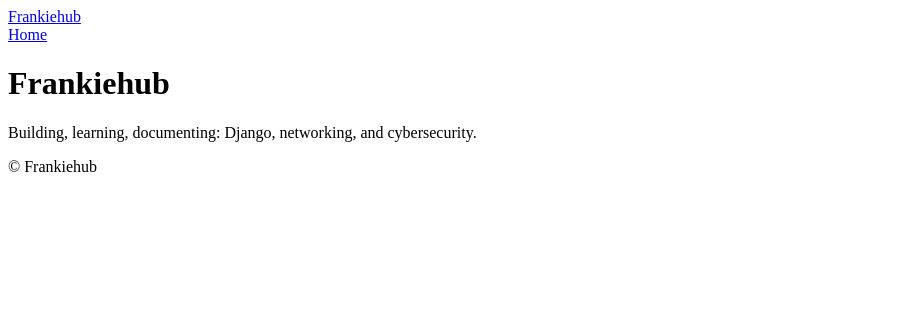
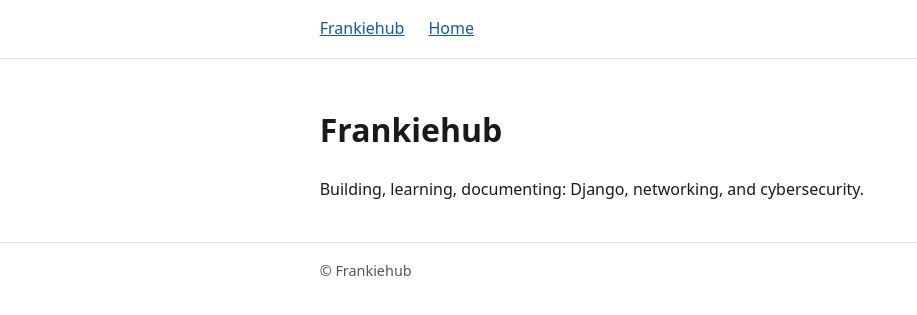
Before and after one commit to frenkiegithua/Frankiehub, a Django app: page / in a window 1280 px wide. Shown: the top 315 px of the page, without its empty margins (0-917 px from the left). Run offline with Django 4.2, Linux system fonts and the light colour scheme.

Commit message:
feat: add base stylesheet and page layout

```diff
--- a/frankiehub/settings.py
+++ b/frankiehub/settings.py
@@ -119,6 +119,7 @@ USE_TZ = True
 # https://docs.djangoproject.com/en/4.2/howto/static-files/
 
 STATIC_URL = 'static/'
+STATICFILES_DIRS = [BASE_DIR / 'static']
 
 # Default primary key field type
 # https://docs.djangoproject.com/en/4.2/ref/settings/#default-auto-field
--- /dev/null
+++ b/static/style.css
@@ -0,0 +1,56 @@
+/* Frankiehub base styles: readable, fast, no frills */
+
+:root {
+  --text: #1a1a1a;
+  --bg: #ffffff;
+  --muted: #555555;
+  --link: #0b5cad;
+  --border: #dddddd;
+}
+
+body {
+  font-family: system-ui, -apple-system, "Segoe UI", Roboto, sans-serif;
+  line-height: 1.6;
+  color: var(--text);
+  background: var(--bg);
+  margin: 0;
+}
+
+.container {
+  max-width: 70ch;
+  margin: 0 auto;
+  padding: 0 1rem;
+}
+
+a {
+  color: var(--link);
+}
+
+header {
+  border-bottom: 1px solid var(--border);
+  padding: 1rem 0;
+}
+
+header .container {
+  display: flex;
+  flex-wrap: wrap;
+  justify-content: flex-start;
+  align-items: center;
+  gap: 0.5rem 1.5rem;
+}
+
+
+main {
+  padding: 1.5rem 0;
+}
+
+footer {
+  border-top: 1px solid var(--border);
+  color: var(--muted);
+  padding: 1rem 0;
+}
+
+footer p {
+  margin: 0;
+  font-size: 0.9rem;
+}
--- a/templates/base.html
+++ b/templates/base.html
@@ -1,24 +1,32 @@
+{% load static %}
 <!DOCTYPE html>
 <html lang="en">
 <head>
     <meta charset="utf-8">
     <meta name="viewport" content="width=device-width, initial-scale=1">
     <title>{% block title %}Frankiehub{% endblock %}</title>
+    <link rel="stylesheet" href="{% static 'style.css' %}">
 </head>
 <body>
     <header>
+        <div class="container">
             <a href="{% url 'home' %}">Frankiehub</a>
             <nav>
                 <a href="{% url 'home' %}">Home</a>
             </nav>
+        </div>
     </header>
 
     <main>
+        <div class="container">
             {% block content %}{% endblock %}
+        </div>
     </main>
 
     <footer>
+        <div class="container">
             <p>&copy; Frankiehub</p>
+        </div>
     </footer>
 </body>
 </html>
```
Lines whose indentation alone changed are shown as unchanged.
